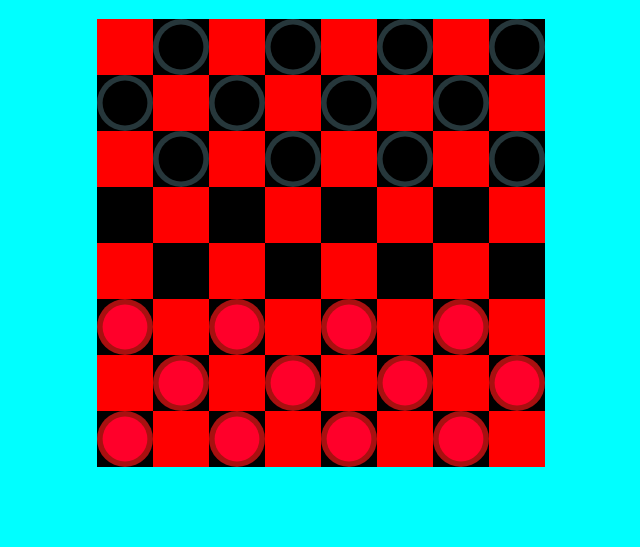
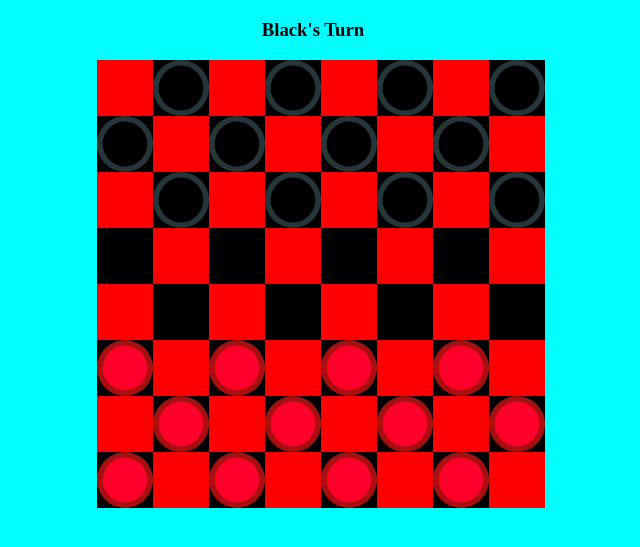
Before and after one commit to deanna-stanley/checkers-game, a website built with Parcel: page checkers.html in a window 1280 px wide. Shown: the part 61-608 px from the top of the page, without its empty margins (327-967 px from the left). Built offline with nearby package versions, Linux system fonts and the light colour scheme.

Commit message:
Added a header to display whose turn it is.

```diff
--- a/checkers.html
+++ b/checkers.html
@@ -17,6 +17,7 @@
 
         <!-- Main section -->
         <main>
+            <h3 id="playerTurnHeader"></h3>
 
             <!-- Checkerboard -->
             <div id="checkerBoard"></div>
--- a/css/checkers.scss
+++ b/css/checkers.scss
@@ -12,6 +12,10 @@ h1 {
     position: relative;
     width: calc(8 * $square-width);
     left: calc(50vw - (4 * $square-width));
+}
+
+#playerTurnHeader {
+    text-align: center;
 }
 
 .black-square, .red-square, .checker {
--- a/js/checkers.js
+++ b/js/checkers.js
@@ -1,11 +1,12 @@
 const checkerArray = [];
 const blackCheckerUrl = new URL("../img/black.svg", import.meta.url);
 const redCheckerUrl = new URL("../img/red.svg", import.meta.url);
-let playerTurn = "black";
+const boardDiv = document.querySelector("#checkerBoard");
+const playerTurnHeader = document.querySelector("#playerTurnHeader");
+let playerTurn = "Black";
+let pieceClicked = false;
 
 function createBoard() {
-    const boardDiv = document.querySelector("#checkerBoard");
-
     // Loop 8 times to create the 8 rows on the board
     for (let i = 0; i < 8; i++) {
         let rowArray = [];
@@ -64,7 +65,7 @@ function checkerClick(event) {
     const checkerX = parseInt(checker.style.getPropertyValue("--x"));
     const checkerY = parseInt(checker.style.getPropertyValue("--y"));
     // If the checker clicked is not the right color don't continue
-    if (checkerColor !== playerTurn) {
+    if (checkerColor !== playerTurn.toLowerCase()) {
         console.log(`Not your turn ${checkerColor}.`);
         return
     } else {
@@ -112,9 +113,4 @@ function isSquareEmpty(x, y) {
 }
 
 createBoard();
-// const el = document.body.querySelector("style[CSS.escape(--x)='7'], style[CSS.escape(--y)='6']");
-// console.log(el);
-// console.log(boardArray);
-
-
-// TODO: make an array of checkers
+playerTurnHeader.textContent = `${playerTurn}'s Turn`;
```
